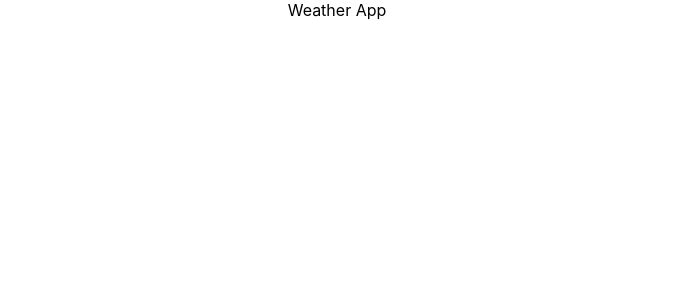
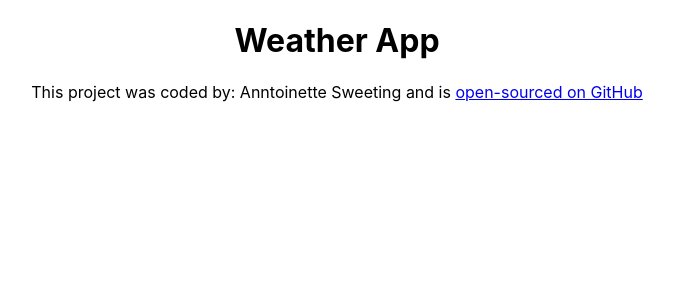
Before and after one commit to mzsweeting/my-app-final-attempt, a React (Create React App) app: page / in a window 1280 px wide. Shown: the top 300 px of the page, without its empty margins (303-977 px from the left). Built offline with nearby package versions, Linux system fonts and the light colour scheme.

Commit message:
Added GitHub Repo URL

```diff
--- a/src/App.js
+++ b/src/App.js
@@ -3,5 +3,15 @@
 import './App.css';
 
 export default function App() {
-  return <div className="App">Weather App</div>;
+  return <div className="App">
+    <h1>Weather App</h1>
+    <footer>
+      This project was coded by: Anntoinette Sweeting and is{" "}
+    <a href= "https://github.com/mzsweeting/my-app-final-attempt.git"
+    target="_blank">
+
+       open-sourced on GitHub
+    </a>
+    </footer>
+    </div>;
 }
```
